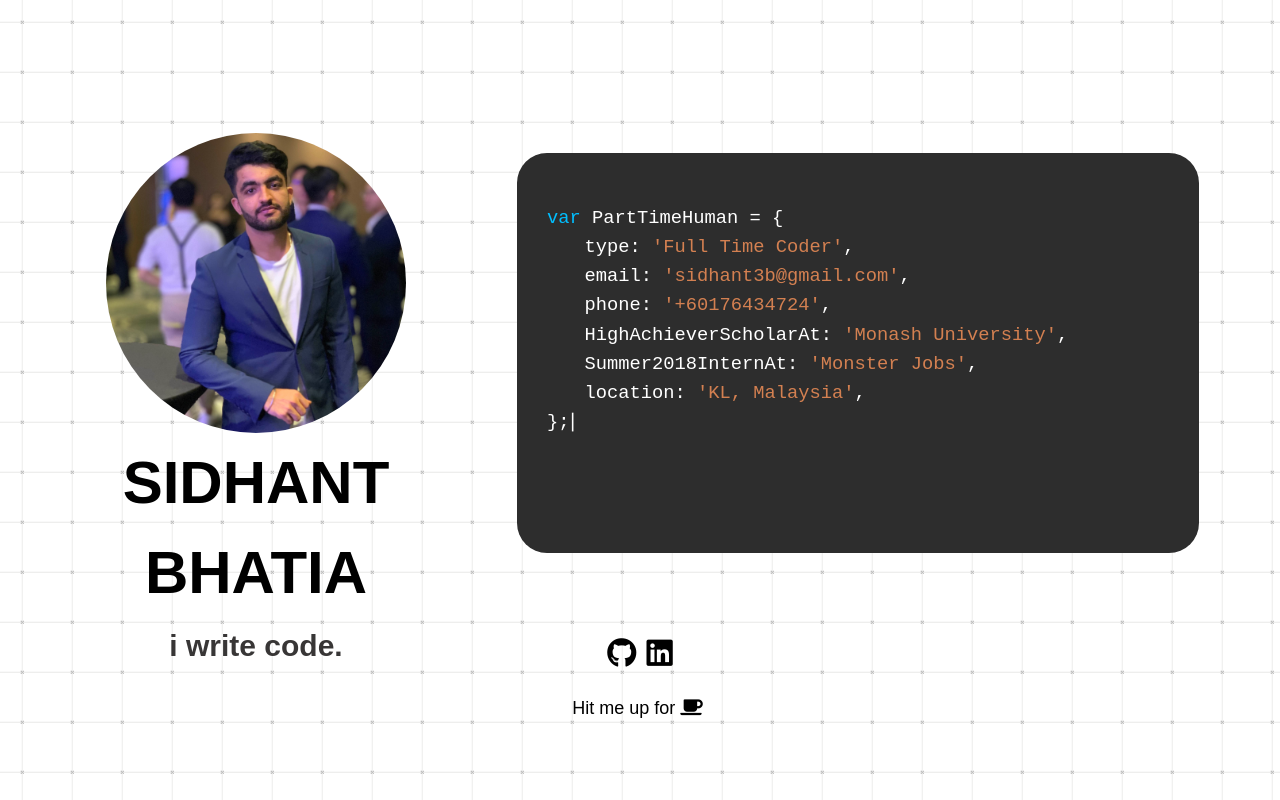
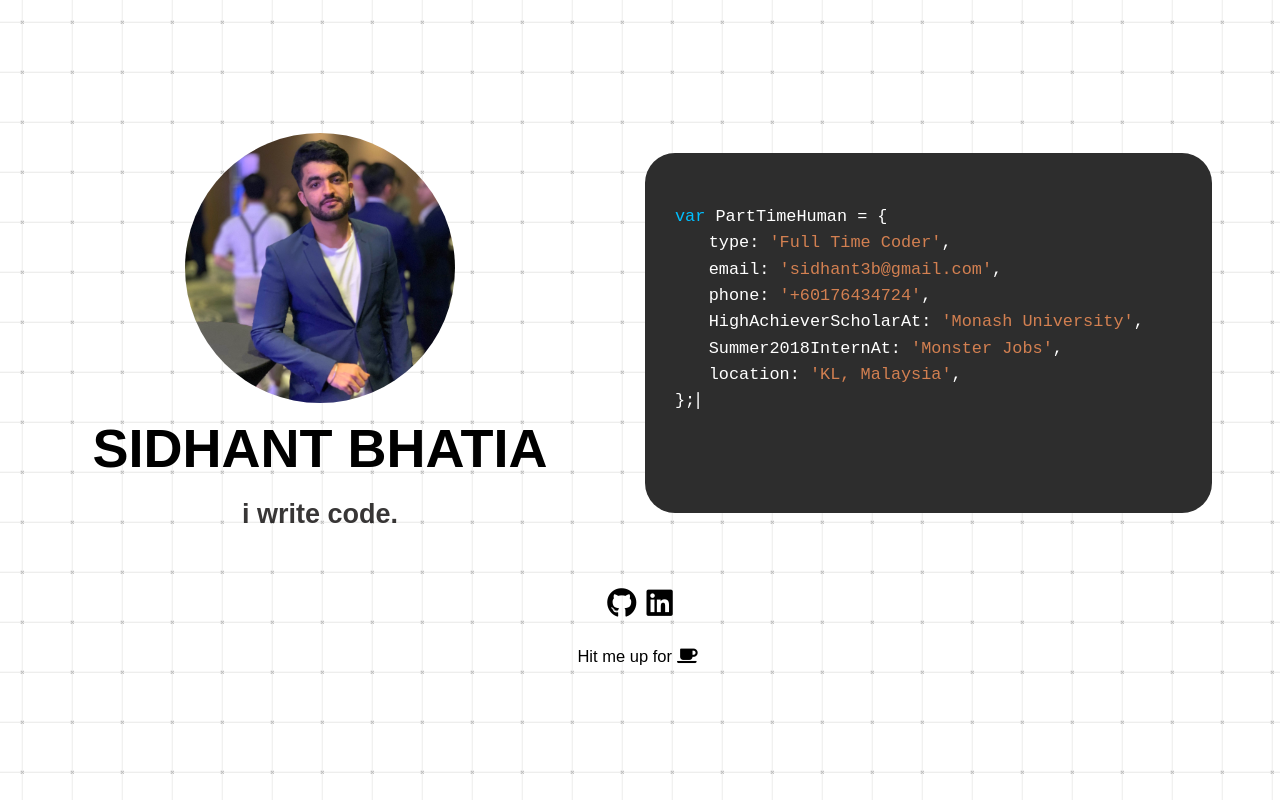
Before and after one commit to siddhantbhatia/Personal-Website, an Angular app in the folder my-website/: page / in a window 1280 px wide. Built offline with nearby package versions, Linux system fonts and the light colour scheme.

Commit message:
fix font size issue
the font size issue occurred because the default development text size was set to 90% whereas in production the default it 100%

```diff
--- a/my-website/src/app/app.component.css
+++ b/my-website/src/app/app.component.css
@@ -200,34 +200,36 @@ a {
   }
 
   .profile-photo-block {
+    width: 50%;
     text-align: center;
   }
 
   .profile-photo {
-    width: 300px;
+    width: 270px;
   }
 
   .profile-name {
-    font-size: 4rem;
+    font-size: 3.6rem;
   }
 
   .profile-description {
-    font-size: 2rem;
+    font-size: 1.8rem;
   }
 
   .column {
-    height: 500px;
+    height: 450px;
   }
 
   .typewriter-block {
+    width: 50%;
     padding-top: 25px;
   }
 
   .typewriter {
     width: 90%;
-    height: 400px;
+    height: 360px;
     padding: 50px 30px;
-    font-size: 1.25rem;
+    font-size: 1.125rem;
   }
 
   .social-links-block {
@@ -236,7 +238,7 @@ a {
   }
 
   .coffee-footer {
-    font-size: 1.2rem;
+    font-size: 1.1rem;
     padding: 5px;
     margin-bottom: 10px;
   }
```
